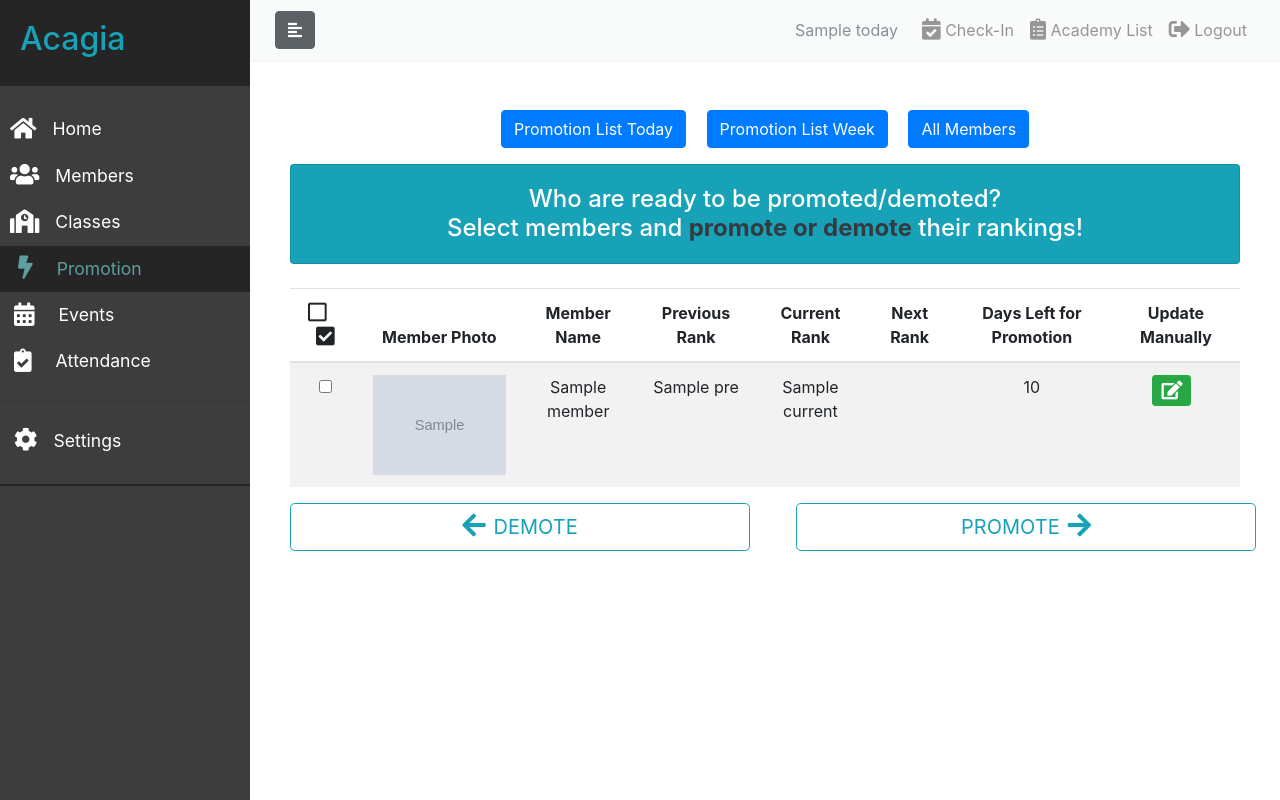
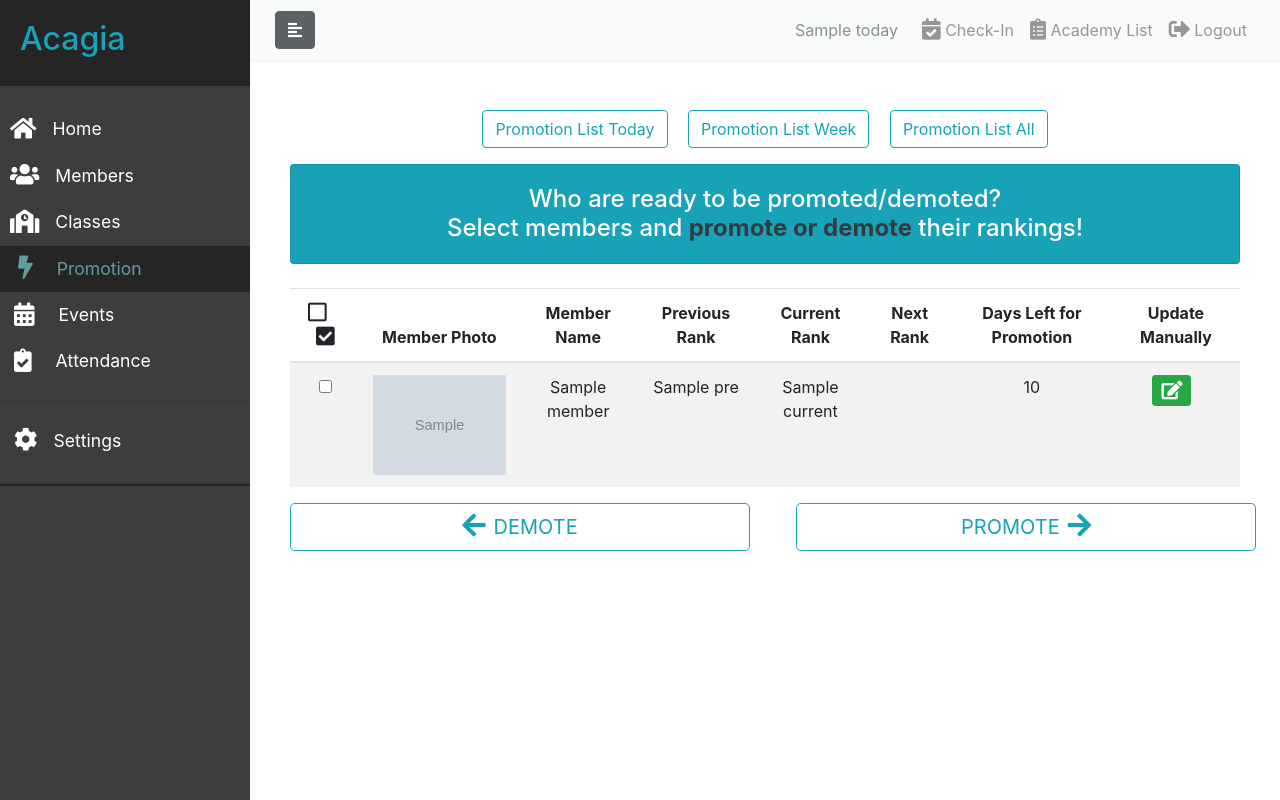
Before and after one commit to jjun44/acagia, a Django app: template templates/acagiaApp/promotion_list.html in a window 1280 px wide. Run offline with Django 3.2, Linux system fonts and the light colour scheme; the template is opened without the code that fills it: most values are stand-ins (such as "Sample title", 1, 10 or a date in 2020); grey boxes marked "Sample" are stand-in pictures; some libraries are stand-ins or nearby versions.

Commit message:
Promotion updated

```diff
--- a/acagiaApp/urls.py
+++ b/acagiaApp/urls.py
@@ -34,7 +34,7 @@ urlpatterns = [
     path('members/detail/<int:pk>/', member_detail_view, name='mem_detail'),
 
     # PROMOTION
-    path('promotion/', promotion_list, name='promo_list'),
+    path('promotion/<int:within>/', promotion_list, name='promo_list'),
     path('promotion/update-rank/<int:pk>/', MemberRankUpdateView.as_view(),
          name='update_mem_rank'),
     path('promotion/add-members/<int:pk>/', add_members_to_event,
--- a/templates/acagiaApp/dashboard_base.html
+++ b/templates/acagiaApp/dashboard_base.html
@@ -4,7 +4,7 @@
 {% block head_block %}
     <link rel="stylesheet" href="{% static 'css/style.css' %}?"/>
     <!-- Scrollbar Custom CSS -->
-    <link rel="stylesheet" href="https://cdnjs.cloudflare.com/ajax/libs/malihu-custom-scrollbar-plugin/3.1.5/jquery.mCustomScrollbar.min.css">>
+    <link rel="stylesheet" href="https://cdnjs.cloudflare.com/ajax/libs/malihu-custom-scrollbar-plugin/3.1.5/jquery.mCustomScrollbar.min.css">
 {% endblock %}
 {% block dash_head_block %}
 {% endblock %}
@@ -32,7 +32,7 @@
       </a>
     </li>
     <li id="promotion" class="">
-      <a href="{% url 'promo_list' %}">
+      <a href="{% url 'promo_list' within=1 %}">
        <i class="fas fa-bolt fa-lg ml-2 mr-4"></i>Promotion
       </a>
     </li>
--- a/templates/acagiaApp/member_rank_form.html
+++ b/templates/acagiaApp/member_rank_form.html
@@ -16,7 +16,7 @@
     type="submit"
     class="btn btn-dark my-3">{{ template.btn_name }}</button>
 </form>
-<a href="{% url 'promo_list' %}"><button class="btn btn-dark
+<a href="{% url 'promo_list' within=0 %}"><button class="btn btn-dark
 mb-2">Cancel</button></a>
 </div>
 {% endblock %}
--- a/templates/acagiaApp/promotion_list.html
+++ b/templates/acagiaApp/promotion_list.html
@@ -6,11 +6,19 @@
 {% endblock %}
 
 {% block content_block %}
-<div class="mb-3 text-center">
-  <span class="btn btn-primary mr-3">Promotion List Today</span>
-  <span class="btn btn-primary mr-3">Promotion List Week</span>
-  <span class="btn btn-primary">All Members</span>
+<!-- GET PROMOTION LIST BUTTONS -->
+<div class="text-center mb-3">
+<a href="{% url 'promo_list' within=1 %}" class="btn btn-outline-info mx-2">
+ Promotion List Today
+</a>
+<a href="{% url 'promo_list' within=7 %}" class="btn btn-outline-info mx-2">
+ Promotion List Week
+</a>
+<a href="{% url 'promo_list' within=0 %}" class="btn btn-outline-info mx-2">
+ Promotion List All
+</a>
 </div>
+
 <div class="card bg-info text-center mb-4">
   <div class="card-body">
       <h4 class="card-text text-white">
@@ -65,7 +73,7 @@
       <td>{{ member.next }}</td>
       <td>{{ member.days_left }}</td>
       <td>
-        <a href="/academy/promotion/update-rank/{{ member.id }}" class="btn
+        <a href="/academy/promotion/update-rank/{{ member.id }}/" class="btn
         btn-success
         btn-sm mr-2">
           <i class="fas fa-edit fa-lg"></i>
```
Also changed, not shown: acagiaApp/views/academy.py (+2 -19 lines), acagiaApp/views/promotion.py (+32 -13 lines), templates/acagiaApp/dashboard.html (+28 -28 lines).
